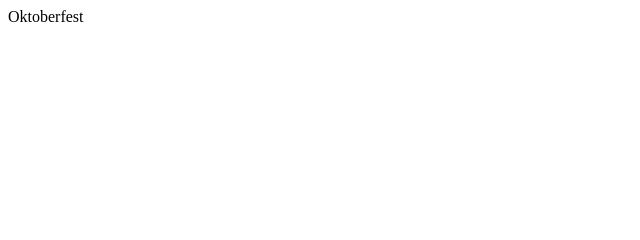
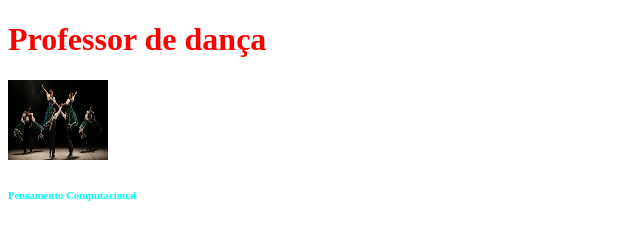
Before and after one commit to MatheusStrenske/MatheusStrenske.github.io, a plain HTML site: page index.html in a window 1280 px wide. Shown: the whole page, without its empty margins (0-640 px from the left). Drawn offline with Linux system fonts and the light colour scheme.

Commit message:
Add files via upload

```diff
--- a/index.html
+++ b/index.html
@@ -4,9 +4,12 @@
     <meta charset="UTF-8">
     <meta name="viewport" content="with=device-width, intial-scale=1,0">
     <title>Document</title>
+
+    <link rel="stylesheet" type="text/css" href="style.css" media="screen" />
 </head>
 <body>
-    Oktoberfest
-
+    <h1>Professor de dança</h1>
+    <img src="dancas.jpeg">
+<h6>Pensamento Computacional</h6>
 </head>
 </html>
--- /dev/null
+++ b/style.css
@@ -0,0 +1,12 @@
+h1 {
+    color:red;
+}
+
+h6 {
+    color: aqua
+}
+
+img {
+    width: 100px;
+    height: 80px;
+}
```
Also changed, not shown: dancas.jpeg (added).
